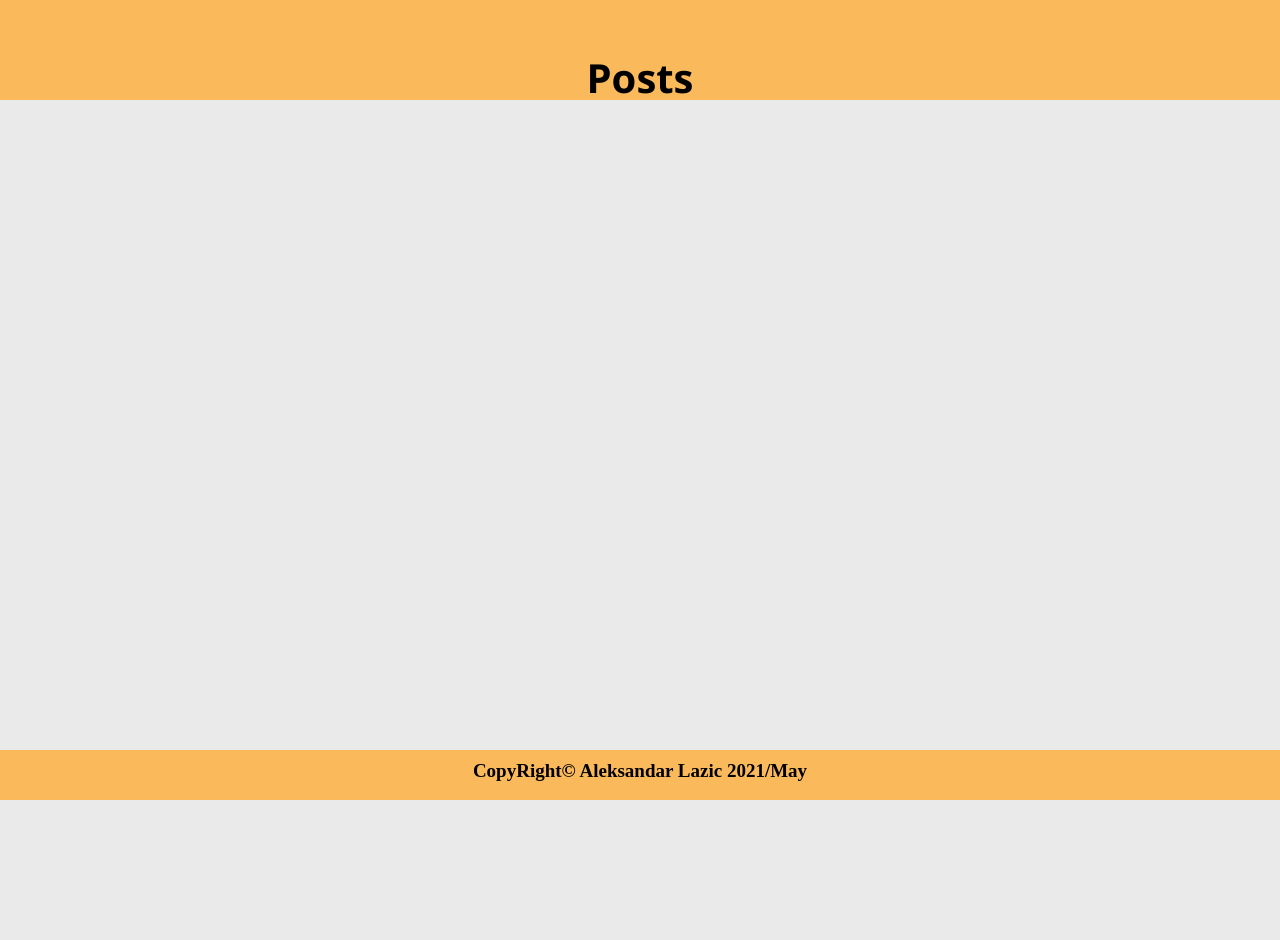
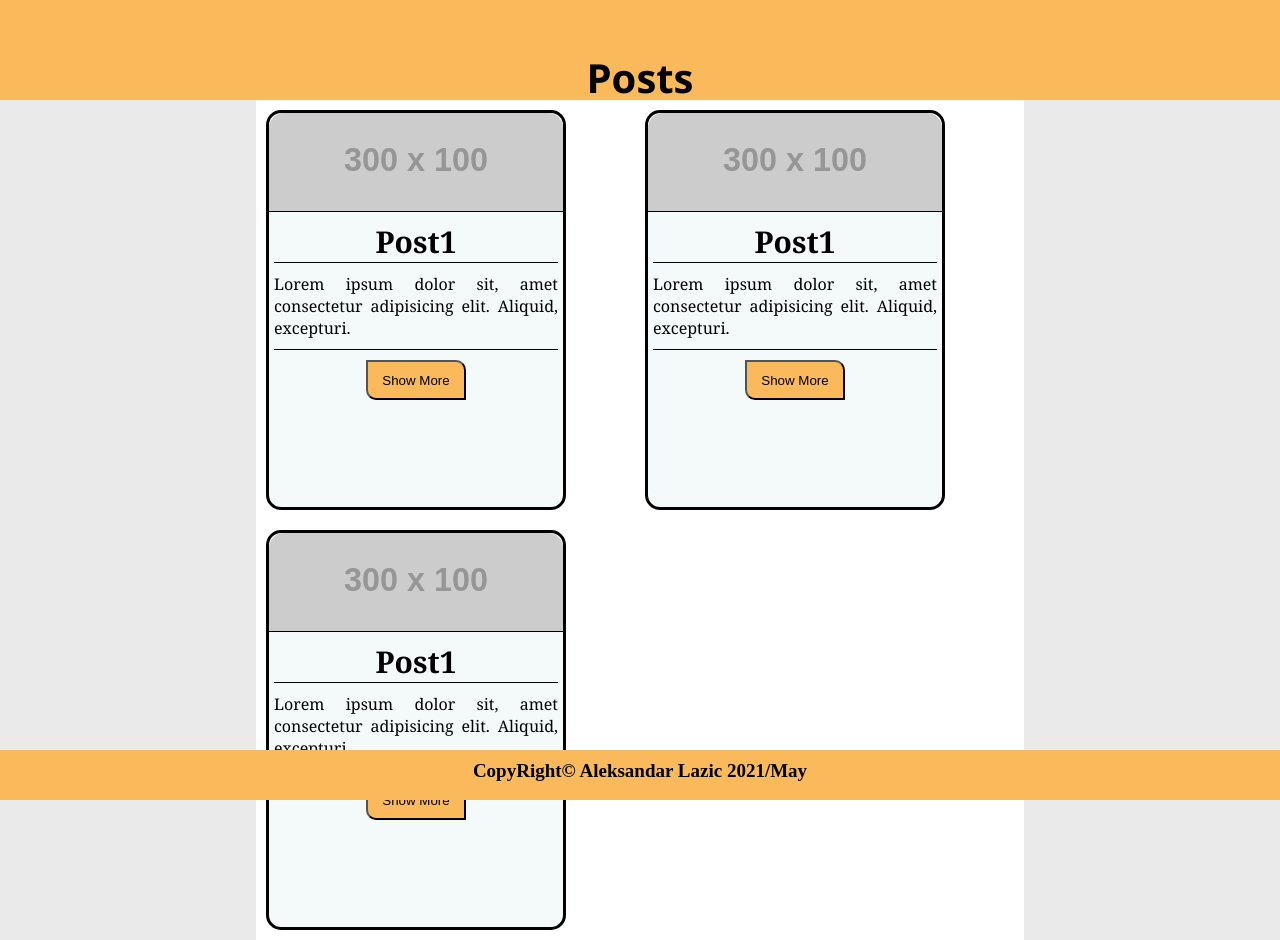
Before and after one commit to aleksandarLazic1998/Posts-Api, a plain HTML site: page public/index.html in a window 1280 px wide. Before the commit the page ends 800 px from the top, so only its background shows below. Drawn offline with Linux system fonts and the light colour scheme; placeholder pictures from the web are drawn by us.

Commit message:
Added and styled card components with sass

```diff
--- a/public/index.html
+++ b/public/index.html
@@ -15,9 +15,74 @@
         <h1 class="title">Posts</h1>
     </header>
     <!-- Main Part Section -->
-    <div class="grid-container">
-
-    </div>
+    <ul class="main-ul">
+        <li class="li">
+            <!-- Card Component -->
+            <div class="card">
+                <!-- Image in the card Component -->
+                <div class="card-img">
+                    <img src="https://via.placeholder.com/300x100" alt="placeholder image">
+                </div>
+                <!-- Components under the image still in Card Component -->
+                <div class="card_under-img">
+                    <!-- Name of the post -->
+                    <h3 class="img__post">
+                        Post1
+                    </h3>
+                    <!-- Little Text from post -->
+                    <p class="img__p">
+                        Lorem ipsum dolor sit, amet consectetur adipisicing elit. Aliquid, excepturi.
+                    </p>
+                    <!-- Button to show more of the text and comments -->
+                    <button class="img__button">Show More</button>
+                </div>
+            </div>
+        </li>
+        <li class="li">
+            <!-- Card Component -->
+            <div class="card">
+                <!-- Image in the card Component -->
+                <div class="card-img">
+                    <img src="https://via.placeholder.com/300x100" alt="placeholder image">
+                </div>
+                <!-- Components under the image still in Card Component -->
+                <div class="card_under-img">
+                    <!-- Name of the post -->
+                    <h3 class="img__post">
+                        Post1
+                    </h3>
+                    <!-- Little Text from post -->
+                    <p class="img__p">
+                        Lorem ipsum dolor sit, amet consectetur adipisicing elit. Aliquid, excepturi.
+                    </p>
+                    <!-- Button to show more of the text and comments -->
+                    <button class="img__button">Show More</button>
+                </div>
+            </div>
+        </li>
+        <li class="li">
+            <!-- Card Component -->
+            <div class="card">
+                <!-- Image in the card Component -->
+                <div class="card-img">
+                    <img src="https://via.placeholder.com/300x100" alt="placeholder image">
+                </div>
+                <!-- Components under the image still in Card Component -->
+                <div class="card_under-img">
+                    <!-- Name of the post -->
+                    <h3 class="img__post">
+                        Post1
+                    </h3>
+                    <!-- Little Text from post -->
+                    <p class="img__p">
+                        Lorem ipsum dolor sit, amet consectetur adipisicing elit. Aliquid, excepturi.
+                    </p>
+                    <!-- Button to show more of the text and comments -->
+                    <button class="img__button">Show More</button>
+                </div>
+            </div>
+        </li>
+    </ul>
     <!-- Footer -->
     <footer class="footer">
         <p class="footer-p">CopyRight&copy; Aleksandar Lazic <span class="year"></span></p>
--- a/src/js/index.js
+++ b/src/js/index.js
@@ -1,14 +1,11 @@
 // This function will automaticly update year at the footer
-const footerYear = () =>{
+const footerYear = () => {
     // Selecting span element with class .year
     const yearElement = document.querySelector('.year');
     const date = new Date();
     const year = String(date.getFullYear());
     const month = String(date);
-
     yearElement.textContent = `${year}/${month.slice(4,7)}`
-
-console.log(year,month);
 };
 // For updating year and month
 footerYear();
--- a/src/sass/main.scss
+++ b/src/sass/main.scss
@@ -3,3 +3,4 @@
 @import 'partials/shared/colors';
 @import 'partials/header';
 @import 'partials/footer';
+@import 'partials/main';
--- a/src/sass/partials/_footer.scss
+++ b/src/sass/partials/_footer.scss
@@ -8,6 +8,7 @@
     bottom: 0;
     text-align: center;
     padding: 10px;
+    margin-top: 40px;
     &-p{
         font-size: 19px;
         font-weight: 600;
--- /dev/null
+++ b/src/sass/partials/_main.scss
@@ -0,0 +1,74 @@
+@import 'shared/colors';
+
+.main-ul {
+    display: grid;
+    grid-template-columns: repeat(auto-fill, minmax(300px, 1fr));
+    grid-template-rows: minmax(300px, 1fr);
+    grid-gap: 20px 10px;
+    width: 60%;
+    background-color: white;
+    margin: 0 auto;
+    height: 100%;
+    padding: 10px;
+    list-style-type: none;
+
+    .li {
+        width:300px;
+        // Card Component
+        .card {
+            border: solid 3px;
+            border-radius: 15px;
+            width: 300px;
+            height: 400px;
+            background-color: $aqua-haze;
+
+            //Image in the card Component
+            .card-img {
+                //Placeholder Image
+                img {
+                    border-radius: 15px 15px 0 0;
+                    width: 100%;
+                    border-bottom: solid 1px black;
+                }
+            }
+
+            // Components under the image still in Card Component
+            .card_under-img {
+                padding: 5px;
+                text-align: center;
+
+                //Name of the post
+                .img__post {
+                    text-align: center;
+                    border-bottom: solid 1px black;
+                    font-size: 30px;
+                    font-family: Cambria, Cochin, Georgia, Times, 'Times New Roman', serif;
+                }
+
+                //Little Text from post
+                .img__p {
+                    text-align: justify;
+                    border-bottom: solid 1px black;
+                    font-family: Cambria, Cochin, Georgia, Times, 'Times New Roman', serif;
+                    padding: 10px 0px;
+                }
+
+                //Button to show more of the text and comments
+                .img__button {
+                    cursor: pointer;
+                    align-self: center;
+                    width:100px;
+                    height:40px;
+                    background-color: $saffron-Mango;
+                    border-radius:0 10px;
+                    align-self: center;
+                    margin: 10px;
+                    &:hover{
+                        border-radius:10px 0;
+                        background-color: $koromiko;
+                    }
+                }
+            }
+        }
+    }
+}
--- a/src/sass/partials/shared/_colors.scss
+++ b/src/sass/partials/shared/_colors.scss
@@ -1,3 +1,5 @@
 // Color Variables
 $mine-shaft: #E8E8E8E8;
 $saffron-Mango: #FAB95B;
+$aqua-haze:#F4F9F9;
+$koromiko:#FDBC5D;
```
Also changed, not shown: public/css/index.css, 1 other file. Lines whose indentation alone changed are shown as unchanged.
